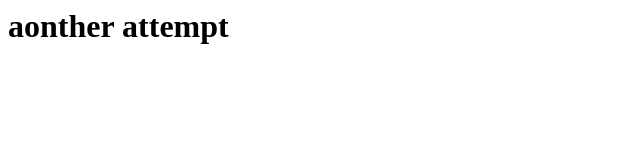
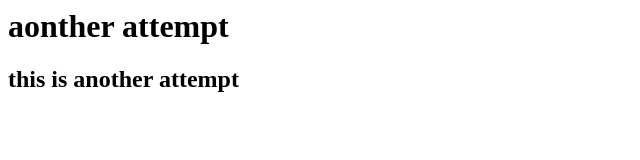
Before and after one commit to Palash409/another-repo, a plain HTML site: page index.html in a window 1280 px wide. Shown: the whole page, without its empty margins (0-640 px from the left). Drawn offline with Linux system fonts and the light colour scheme.

Commit message:
added header

```diff
--- a/index.html
+++ b/index.html
@@ -7,5 +7,6 @@
 </head>
 <body>
     <h1>aonther attempt</h1>
+    <h2>this is another attempt</h2>
 </body>
 </html>
```
